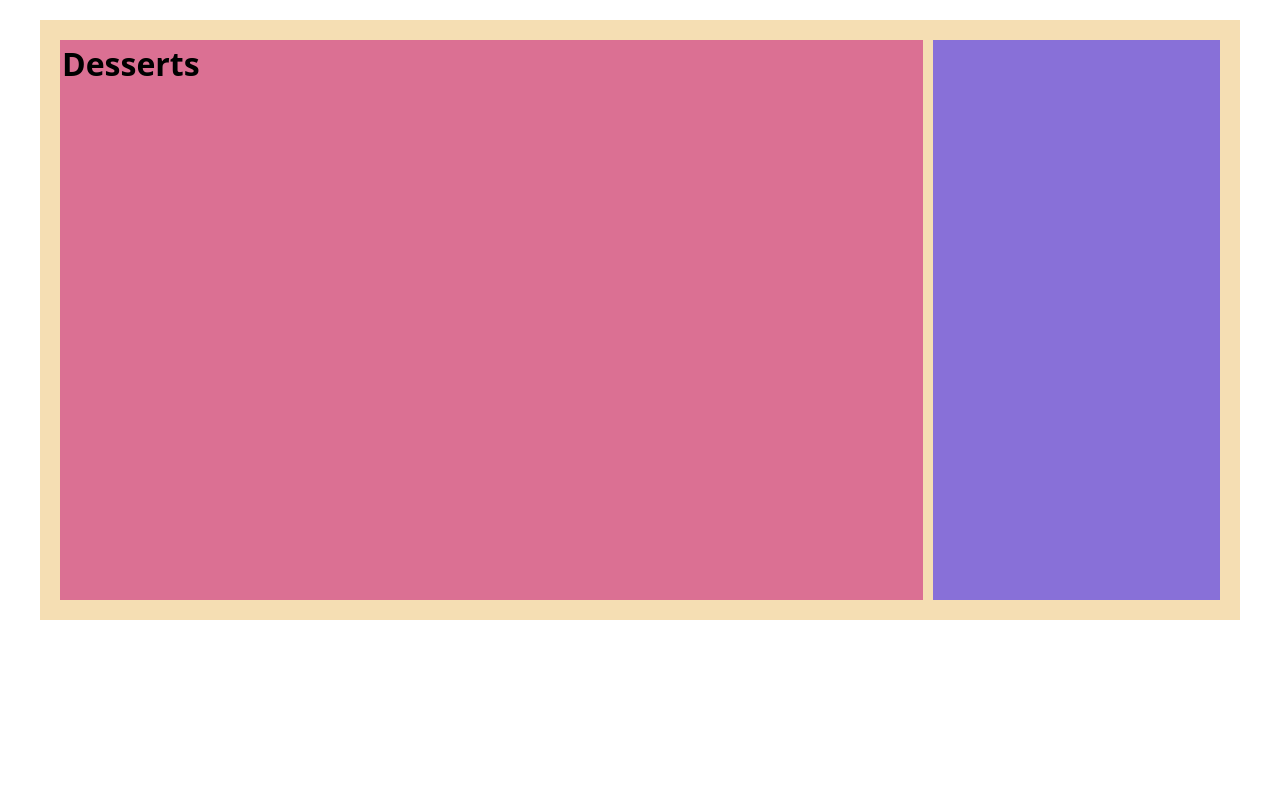
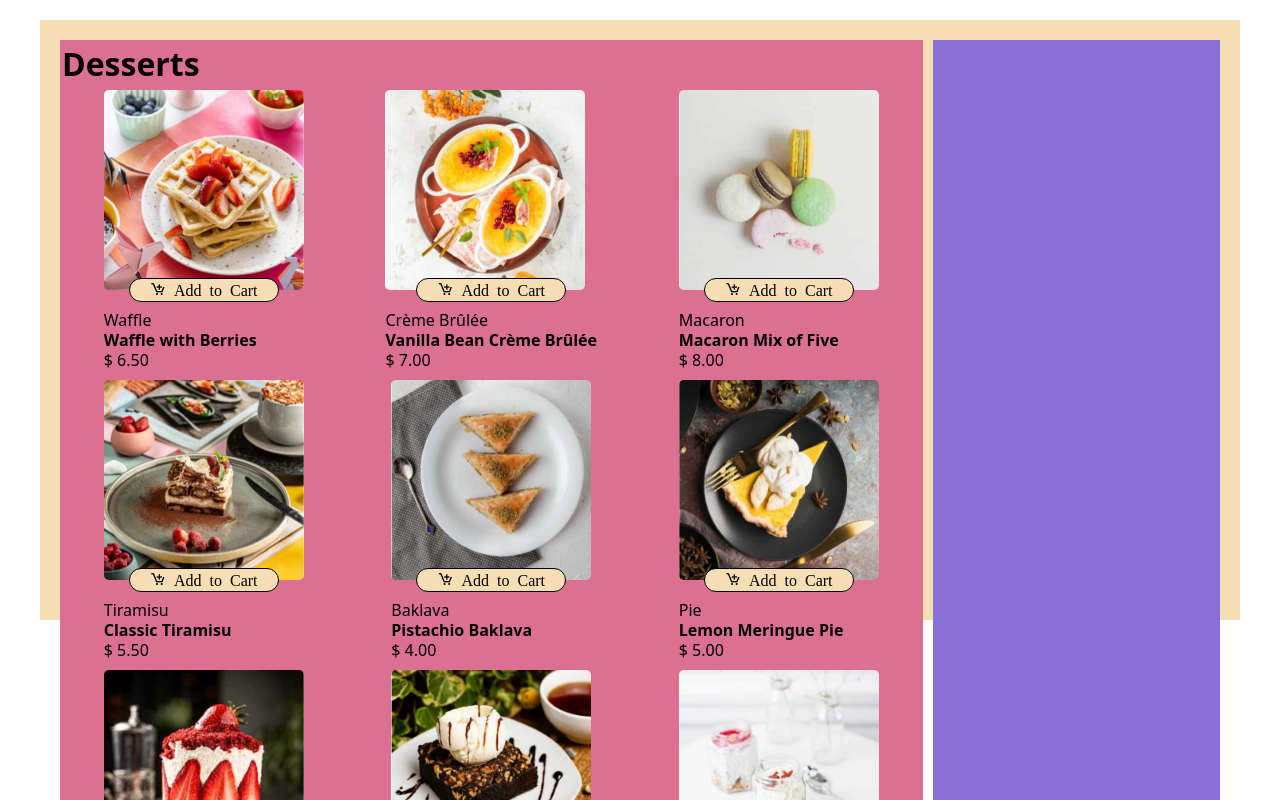
Before and after one commit to ilicc-sara/Desserts-Cart, a React (Vite) app: page / in a window 1280 px wide. Shown: the top 800 px of the page. Built offline with nearby package versions, Linux system fonts and the light colour scheme.

Commit message:
rendering items

```diff
--- a/index.html
+++ b/index.html
@@ -4,6 +4,10 @@
     <meta charset="UTF-8" />
     <link rel="icon" type="image/svg+xml" href="/vite.svg" />
     <meta name="viewport" content="width=device-width, initial-scale=1.0" />
+    <link
+      href="https://unpkg.com/boxicons@2.1.4/css/boxicons.min.css"
+      rel="stylesheet"
+    />
     <title>Desserts Cart</title>
   </head>
   <body>
--- a/src/App.jsx
+++ b/src/App.jsx
@@ -1,5 +1,6 @@
 import { useState } from "react";
 import "./App.css";
+import Item from "./Item.jsx";
 
 const info = [
   {
@@ -7,63 +8,82 @@ const info = [
     name: "Waffle with Berries",
     price: 6.5,
     image: "./image-waffle-desktop.jpg",
+    id: 1,
   },
   {
     type: "Crème Brûlée",
     name: "Vanilla Bean Crème Brûlée",
     price: 7.0,
     image: "./image-creme-brulee-desktop.jpg",
+    id: 2,
   },
   {
     type: "Macaron",
     name: "Macaron Mix of Five",
     price: 8.0,
     image: "./image-macaron-desktop.jpg",
+    id: 3,
   },
   {
     type: "Tiramisu",
     name: "Classic Tiramisu",
     price: 5.5,
     image: "./image-tiramisu-desktop.jpg",
+    id: 4,
   },
   {
     type: "Baklava",
     name: "Pistachio Baklava",
     price: 4.0,
     image: "./image-baklava-desktop.jpg",
+    id: 5,
   },
   {
     type: "Pie",
     name: "Lemon Meringue Pie",
     price: 5.0,
     image: "./image-meringue-desktop.jpg",
+    id: 6,
   },
   {
     type: "Cake",
     name: "Red Velvet Cake",
     price: 4.5,
     image: "./image-cake-desktop.jpg",
+    id: 7,
   },
   {
     type: "Brownie",
     name: "Salted Caramel Brownie",
     price: 4.5,
     image: "./image-brownie-desktop.jpg",
+    id: 8,
   },
   {
     type: "Panna Cotta",
     name: "Vanilla Panna Cotta",
     price: 6.5,
     image: "./image-panna-cotta-desktop.jpg",
+    id: 9,
   },
 ];
 
 function App() {
+  const [items, setItems] = useState(info);
   return (
     <>
       <div class="desserts-list">
         <h1>Desserts</h1>
-        <article class="desert-item"></article>
+        {items.map((item) => (
+          <Item
+            key={item.id}
+            type={item.type}
+            name={item.name}
+            price={item.price}
+            image={item.image}
+            id={item.id}
+          />
+        ))}
       </div>
       <div class="cart"></div>
     </>
--- a/src/Item.jsx
+++ b/src/Item.jsx
@@ -1 +1,26 @@
 import React, { useState } from "react";
+
+function Item(props) {
+  const { type, name, price, image } = props;
+  return (
+    <article class="desert-item">
+      <div class="dessert-pic-cont">
+        <img class="dessert-pic" src={image} />
+        <div class="cart-button">
+          <i class="bx bx-cart-add">
+            {" "}
+            <span>Add to Cart</span>
+          </i>
+        </div>
+      </div>
+
+      <div class="info-cont">
+        <p class="type">{type}</p>
+        <h4 class="name">{name}</h4>
+        <span class="price">$ {price.toFixed(2)}</span>
+      </div>
+    </article>
+  );
+}
+
+export default Item;
--- a/src/index.css
+++ b/src/index.css
@@ -10,9 +10,14 @@
 
 .desserts-list {
   background-color: palevioletred;
-  height: 100%;
+  height: fit-content;
   position: relative;
-  padding-top: 30px;
+  padding-top: 50px;
+  padding-bottom: 50px;
+  display: grid;
+  grid-template-columns: 1fr 1fr 1fr;
+  justify-items: center;
+  row-gap: 10px;
 }
 
 h1 {
@@ -25,3 +30,36 @@ h1 {
   background-color: rgb(136, 112, 216);
   height: 100%;
 }
+
+.desert-item {
+  display: flex;
+  flex-direction: column;
+  gap: 15px;
+}
+
+.dessert-pic-cont {
+  position: relative;
+}
+
+.dessert-pic {
+  width: 200px;
+  height: 200px;
+  border-radius: 5px;
+}
+
+.cart-button {
+  border: 1px solid black;
+  background-color: wheat;
+  width: 150px;
+  border-radius: 555555px;
+  text-align: center;
+  bottom: 5px;
+  position: absolute;
+  left: 50%;
+  bottom: 5px;
+  transform: translate(-50%, 50%);
+}
+
+.info-cont {
+  line-height: 20px;
+}
```
